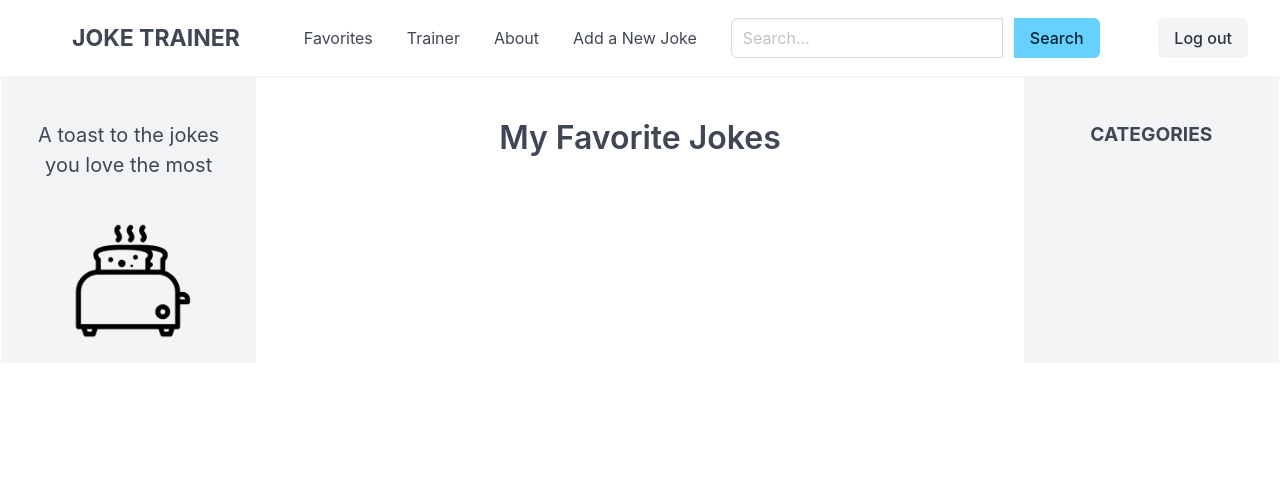
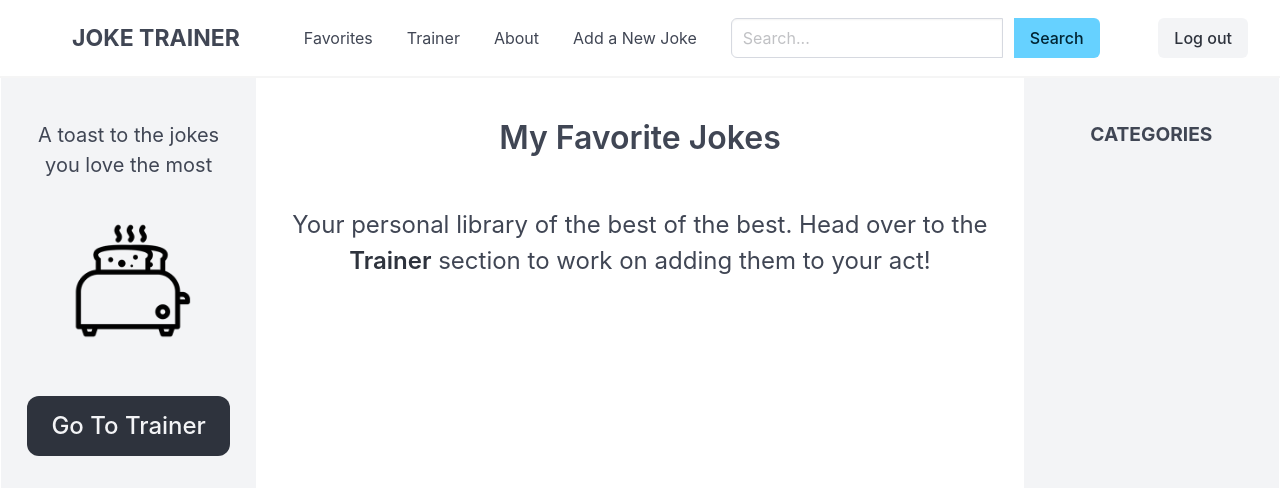
Before and after one commit to robbyhecht/joke-trainer, a Django app: page /favorites in a window 1280 px wide. Shown: the top 495 px of the page. Run offline with Django 3.2, Linux system fonts and the light colour scheme; the visitor is signed in with stand-in values (Sample User, id 1); data that the repository does not hold is empty; parts of the project's set-up code (start-up, migrations or seed data) failed here and were passed over; some libraries are stand-ins or nearby versions.

Commit message:
added instructions to trainer and favorites pages

```diff
--- a/jt/static/jt/index.css
+++ b/jt/static/jt/index.css
@@ -42,6 +42,24 @@
   width: 85px;
 }
 
+.sidebar-image-container:hover {
+  color: rgb(92, 92, 92) !important;
+}
+
+.go-to-trainer-button-container {
+  display: flex;
+  justify-content: center;
+  margin-top: 45px;
+  margin-bottom: 20px;
+}
+
+@media only screen and (max-width: 800px) {
+  .go-to-trainer-button-container {
+    margin-top: 20px;
+  }
+}
+
+
 
 /* JOKE TRAINER PAGE */
 
@@ -62,6 +80,10 @@
 
 #repertoir-text {
   margin-bottom: 10px;
+}
+
+.explanation-container {
+  margin: 0px 20px 50px 20px;
 }
 
 .brain-image {
@@ -389,6 +411,8 @@
 .pagination-container {
   margin-bottom: 30px;
   margin-top: 35px;
+  display: flex;
+  justify-content: center;
 }
 
 .first {
--- a/jt/templates/favorite_jokes.html
+++ b/jt/templates/favorite_jokes.html
@@ -10,12 +10,18 @@
       <img src="{% static 'jt/images/toaster.png' %}" alt="use your brain" width="125px">
     </div>
   </div>
+  <div class="go-to-trainer-button-container">
+    <a href="{% url 'jt:favorites_trainer' %}"><button class="button is-dark is-large" id="go-to-trainer-button">Go To Trainer</button></a>
+  </div>
 {% endblock %}
 
 {%block indexcenter%}
   <div class="allcards-container">
     <div class="category-header-container center-header-container">
       <h1 class="category-header is-size-3 has-text-weight-semibold">My Favorite Jokes</h1>
+    </div>
+    <div class="explanation-container">
+      <h3 class="is-size-4 has-text-centered">Your personal library of the best of the best. Head over to the <strong>Trainer</strong> section to work on adding them to your act!</h3>
     </div>
     {% for joke in joke_list %}
       <div class="singlecard-container">
```
Also changed, not shown: jt/templates/favorite_trainer.html (+5 -2 lines).
